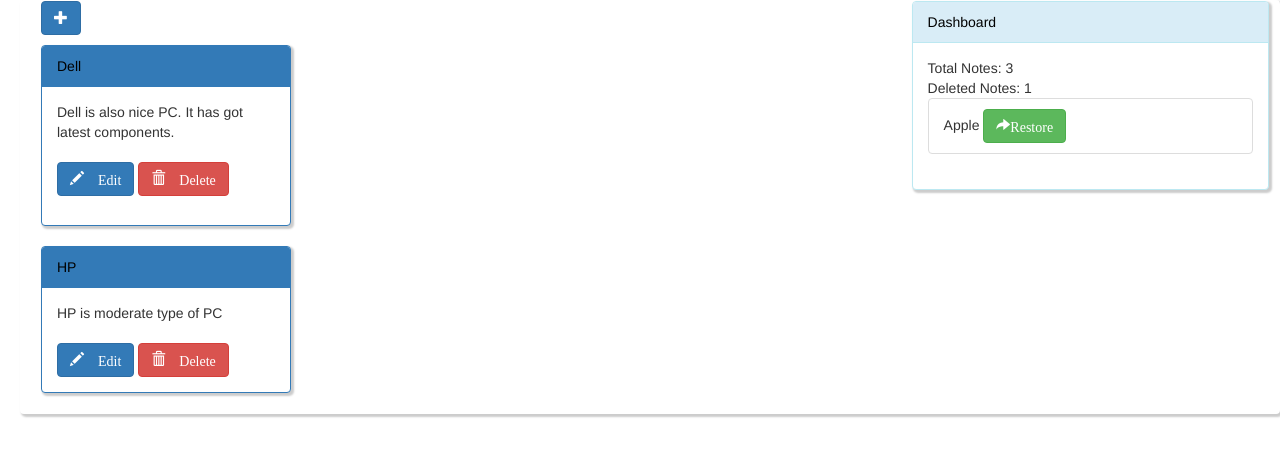
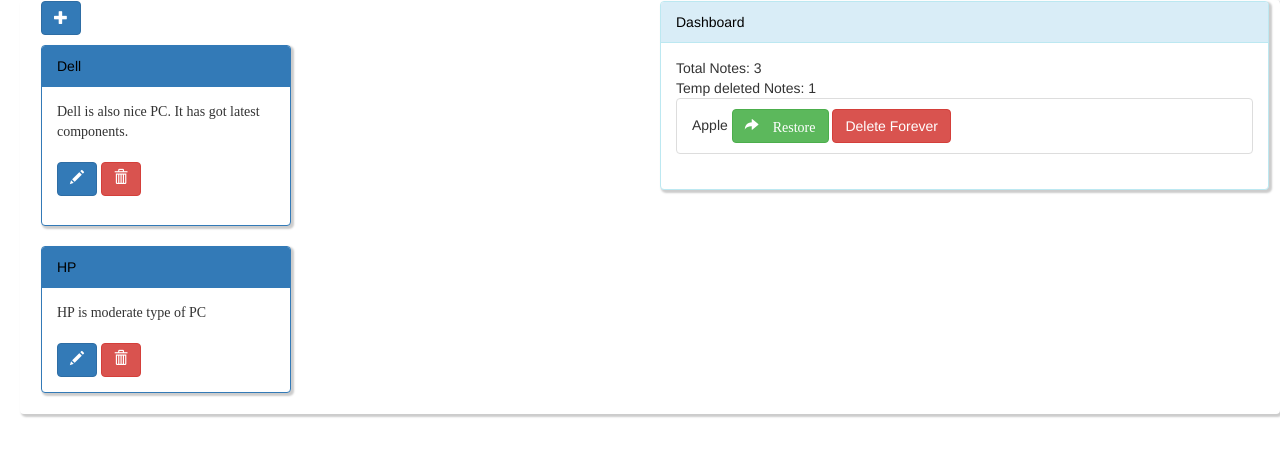
Before and after one commit to bibekk/ReactNoteAppFireBase, a React app: page / in a window 1280 px wide. Built offline with nearby package versions, Linux system fonts and the light colour scheme.

Commit message:
new notes now appear at first. cleaned up some code

```diff
--- a/src/Components/App.js
+++ b/src/Components/App.js
@@ -14,13 +14,15 @@
         this.newNote = this.newNote.bind(this);
         this.updateNote = this.updateNote.bind(this);
         this.restoreNote = this.restoreNote.bind(this);
+        this.deletePremanently = this.deletePremanently.bind(this);
     }
 
     //better to use this function than declaring the state in constructor
     componentWillMount(){
         this.state = {
             notes: [
-                 {   'title' :'Apple',
+                 {
+                    'title' :'Apple',
                     'body'  : 'Macbook pro is nice computer. It is expensive computer though.',
                     'active': false,
                     'editmode': false
@@ -55,8 +57,9 @@
     }
 
     newNote(){
+        //array unshift adds item into the first index and push adds to the last
         var newNote = Object.assign({},this.state);
-        newNote.notes.push({'title':'New Note','body':'Sample text','active': true,'editmode':true});
+        newNote.notes.unshift({'title':'New Note','body':'Sample text','active': true,'editmode':true});
         this.setState(newNote);
         console.log(newNote);
     }
@@ -82,12 +85,20 @@
         this.setState(statecopy);
     }
 
+    deletePremanently(id){
+        //removing permanently by splicing
+        var arr = this.state;
+        arr.notes.splice(id,1);
+        this.setState(arr);
+    }
+
 
     render(){
 
         return(
-            <div className="panel"><div className="dashboard"><Dashboard restoreNoteCallBack={this.restoreNote}  notes={this.state.notes} /></div>
+            <div className="panel"><div className="dashboard"><Dashboard restoreNoteCallBack={this.restoreNote}  notes={this.state.notes} deletePermCallBack={this.deletePremanently} /></div>
 
+            <div className='notePanel'>
                 <button onClick={this.newNote} className="btn btn-primary addNote"><span className="glyphicon glyphicon-plus"></span></button>
                      {
                         this.state.notes.map(function(item,i){
@@ -95,6 +106,7 @@
                         },this)
                     }
                 </div>
+            </div>
         );
     }
 }
--- a/src/Components/Dashboard.js
+++ b/src/Components/Dashboard.js
@@ -16,7 +16,7 @@
                     <div className="panel-body">
                     <div>
                        <div>Total Notes: {this.props.notes.length} </div>
-                       <div>Deleted Notes: { this.props.notes.filter(this.filterInactive).length}</div>
+                       <div>Temp deleted Notes: { this.props.notes.filter(this.filterInactive).length}</div>
 
                     </div>
                     <ul className="list-group">
@@ -24,7 +24,8 @@
                           this.props.notes.map(function(item,i){
                                if(!item.active){
                                     return(
-                                            <li className="list-group-item" key={i}>{item.title} <button className="btn btn-success" onClick={()=> this.props.restoreNoteCallBack(i)}> <span className="glyphicon glyphicon-share-alt">Restore</span></button></li>
+                                            <li className="list-group-item" key={i}>{item.title} <button className="btn btn-success" onClick={()=> this.props.restoreNoteCallBack(i)}> <span className="glyphicon glyphicon-share-alt">  Restore</span></button>
+                                            &nbsp;<button className="btn btn-danger" onClick={()=> this.props.deletePermCallBack(i)}>Delete Forever</button></li>
                                           );
                                }else{
                                    return null;
--- a/src/Components/Note.js
+++ b/src/Components/Note.js
@@ -14,12 +14,14 @@
 
        this.edit = this.edit.bind(this);
        this.cancelEdit = this.cancelEdit.bind(this);
-       //onchange not implemented
-       //this.handleTextChange = this.handleTextChange.bind(this);
        this.update = this.update.bind(this);
-      // this.remove = this.remove.bind(this);
+   }
 
-   }
+    componentDidUpdate(){
+        //console.log(this);
+       // console.log(this.refs.commentTitle.value);
+    }
+
 
     //handling the change in text value to update the state with new value
     handleTextChange(e){
@@ -29,7 +31,7 @@
     //if edit button clicked edit state is set to true
     edit(){
       this.setState({ editmode: true});
-    }
+      }
 
     //canceling edit set editmode state to false
     cancelEdit(){
@@ -49,7 +51,7 @@
     }
 
     render() {
-       if(this.state.editmode){ // || this.props.title == 'New Note' && this.props.body == 'Sample text')
+       if(this.state.editmode){
            return this.renderEdit()
        }
 
@@ -70,10 +72,10 @@
                 <div className="panel-body">
                     <div className ="commentText">{this.state.body}</div>
                     <br/>
-                    <button type="button" className="btn btn-primary" onClick={this.edit}><span className ="glyphicon glyphicon-pencil">  Edit</span></button>
+                    <button type="button" className="btn btn-primary" onClick={this.edit}><span className ="glyphicon glyphicon-pencil"></span></button>
                     &nbsp;
                    {/*use arrow function to pass values to method */}
-                    <button type="button" className="btn btn-danger" onClick={this.props.deleteNoteCallBack}><span className ="glyphicon glyphicon-trash">  Delete</span></button>
+                    <button type="button" className="btn btn-danger" onClick={this.props.deleteNoteCallBack}><span className ="glyphicon glyphicon-trash"></span></button>
                 </div>
            </div>
         );
@@ -83,7 +85,7 @@
     renderEdit(){
         return (
            <div className="note panel panel-primary bg-success">
-                <div className ="panel-heading"><input ref="commentTitle" type="text" defaultValue={this.state.title}/></div>
+                <div className ="panel-heading"><input autoFocus ref="commentTitle" type="text" defaultValue={this.state.title}/></div>
                 <div className="panel-body">
                     <textarea ref ="commentText" defaultValue={this.state.body}></textarea>
                     <br/>
--- a/src/index.css
+++ b/src/index.css
@@ -11,10 +11,13 @@
      margin-left: 20px;
      box-shadow: 2px 2px 2px 1px #ccc;
  }
+ div.notePanel div.panel-body {
+     font-family: cursive;
+ }
  .dashboard {
      float: right;
      margin-right: 10px;
-     width: 30%;
+     width: 50%;
  }
  button.addNote {
      margin-bottom: 10px;
--- a/src/index.js
+++ b/src/index.js
@@ -1,6 +1,7 @@
 import React from 'react';
 import ReactDOM from 'react-dom';
 import App from './Components/App';
+//importing bootstrap css that was installed later by npm
 import 'bootstrap/dist/css/bootstrap.css';
 import './index.css';
 
```
Lines whose indentation alone changed are shown as unchanged.
